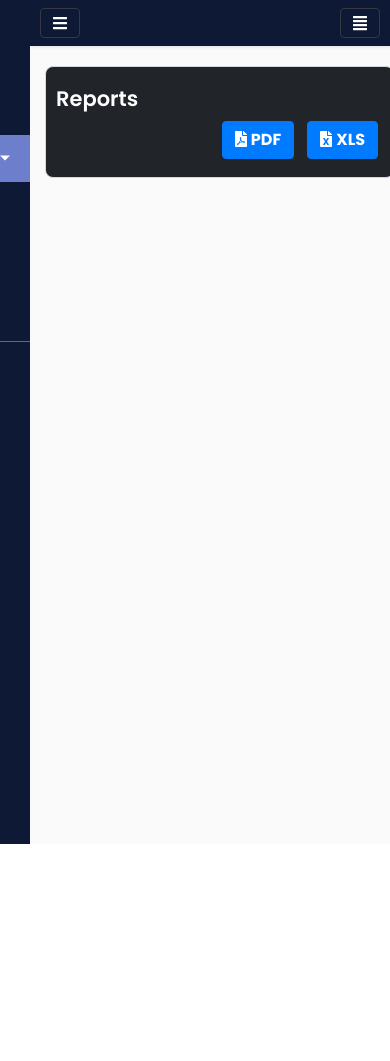
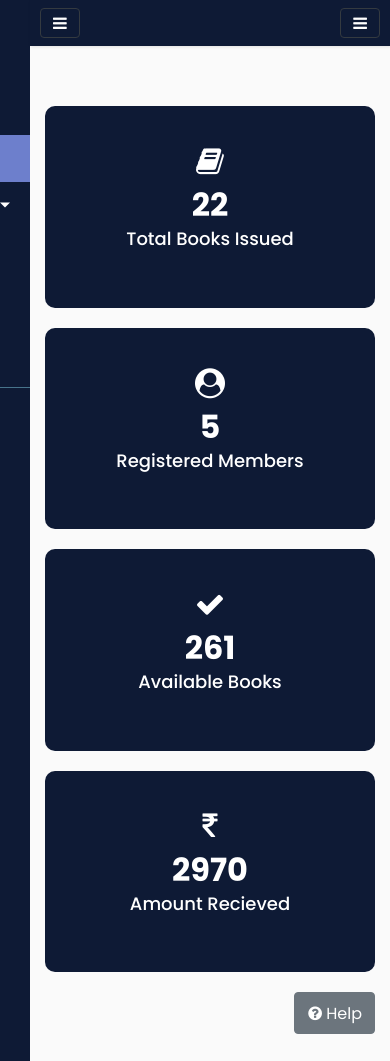
Before and after one commit to Nishant-nj2000/Library_Management, a Flask app: page / in a window 390 px wide. Before the commit the page ends 844 px from the top, so only its background shows below. Run offline with Flask 2, Linux system fonts and the light colour scheme; data comes from the database, SQL or seed files in the repository; some libraries are stand-ins or nearby versions.

Commit message:
homepage  dynamic and terms of service for issue books done

```diff
--- a/app.py
+++ b/app.py
@@ -50,7 +50,15 @@ def mysql_query(sql):
 
 @app.route('/')
 def main():
-	return render_template('index.html')
+	total_books_issued = mysql_query("SELECT count(t_id) as total_books_issued from transactions")
+	total_books_issued = total_books_issued[0]['total_books_issued']
+	registered_members = mysql_query("SELECT count(member_id) as registered_members from members")
+	registered_members = registered_members[0]['registered_members']
+	available_books = mysql_query("SELECT sum(stock) as available_books from books")
+	available_books = available_books[0]['available_books']
+	total_amount_recieved = mysql_query("SELECT sum(total_amount_paid) as total_amount_recieved from members")
+	total_amount_recieved = total_amount_recieved[0]['total_amount_recieved']
+	return render_template('index.html',total_books_issued = total_books_issued, registered_members = registered_members, available_books = available_books, total_amount_recieved = total_amount_recieved)
 
 @app.route('/import_book', methods=['POST'])
 def import_book():
@@ -176,6 +184,17 @@ def delete_member():
 	data = mysql_query("SELECT * from members")
 	return render_template('manage_members.html',data=data)
 
+@app.route('/terms_check',methods=['POST'])
+def terms_check():
+	if request.method == 'POST':
+		value = request.form['terms_checkbox']
+		if value == '':
+			return redirect(url_for('main'))
+		else:
+			return redirect(url_for('issue_books_page_load'))
+
+
+
 @app.route('/issue_books_page_load')
 def issue_books_page_load():
 	data = mysql_query("SELECT book_id,title from books")
@@ -268,13 +287,13 @@ def outstanding_settlement():
 @app.route('/report1')
 def report1():
 	data = mysql_query("SELECT * from members order by total_amount_paid DESC")
-	return render_template('index.html',data = data)
+	return render_template('reports.html',data = data)
 
 @app.route('/report2')
 def report2():
 	data2 = mysql_query("SELECT b.book_id,b.title,b.authors,b.publication_date,b.stock,b.total_stock,b.publisher,b.ratings_count,count(t.book_id) from transactions t,books b where b.book_id = t.book_id group by t.book_id order by count(t.book_id) DESC")
 	print(data2)
-	return render_template('index.html',data2 = data2)
+	return render_template('reports.html',data2 = data2)
 
 
 if __name__ == "__main__":
--- /dev/null
+++ b/static/dashboard/css/homepage.css
@@ -0,0 +1,44 @@
+.container {
+    margin-top: 60px;
+}
+
+.counter-box {
+    display: block;
+    background: #f6f6f6;
+    padding: 40px 20px 53px;
+    text-align: center;
+    border-radius: 10px;
+    margin-bottom: 20px;
+}
+
+.counter-box p {
+    margin: 5px 0 0;
+    padding: 0;
+    color: #909090;
+    font-size: 18px;
+    font-weight: 500
+}
+
+.counter-box i {
+    font-size: 30px;
+    margin: 0 0 15px;
+    color: white;
+}
+
+.counter {
+    display: block;
+    font-size: 32px;
+    font-weight: 700;
+    color: #666;
+    line-height: 28px
+}
+
+.counter-box.colored {
+    background: #0e1a35
+}
+
+.counter-box.colored p,
+.counter-box.colored i,
+.counter-box.colored .counter {
+    color: #fff
+}
--- a/template/index.html
+++ b/template/index.html
@@ -4,90 +4,127 @@
 {% block nav_home %}class = "active" {% endblock %}
 
 {% block searchbox %}
-    <input class="form-control" name="input_value" type="search" placeholder="Search here" id="myInput4" onkeyup="search_reports()">
+    <input class="form-control" name="input_value" type="search" placeholder="Search here">
 {% endblock %}
 
+
 {% block content %}
+<div class="container">
+    <div class="row">
+        <div class="four col-md-3">
+            <div class="counter-box colored"><i class="fa fa-book" aria-hidden="true"></i><span class="counter">{{ total_books_issued }} </span>
+                <p>Total Books Issued</p>
+            </div>
+        </div>
+        <div class="four col-md-3">
+            <div class="counter-box colored"><i class="fa fa-user-circle"></i><span class="counter">{{ registered_members }}</span>
+                <p>Registered Members</p>
+            </div>
+        </div>
+        <div class="four col-md-3">
+            <div class="counter-box colored"> <i class="fa fa-check"></i> <span class="counter">{{ available_books }}</span>
+                <p>Available Books</p>
+            </div>
+        </div>
+        <div class="four col-md-3">
+            <div class="counter-box colored"><i class="fa fa-inr" aria-hidden="true"></i><span class="counter">{{ total_amount_recieved }}</span>
+                <p>Amount Recieved</p>
+            </div>
+        </div>
+    </div>
 
     <div class="row">
-        <div class="col-md-12 col-sm-4">
-            <div class="sales report">
-                <h2>Reports</h2>
-                <div class="btn-group col-md-4">
-                    <ul class="list-inline header-top my-2 my-lg-0 ml-auto">
-                        <li class="hidden-xs" ><button id="pdf" class="btn btn-primary btn-md btn-xs" onclick="printDiv()"><i class="fa fa-file-pdf" aria-hidden="true" style="color: white;"></i> <b>PDF</b></button></li>
-                            &nbsp
-                        <li class="hidden-xs" ><button id="excel" class="btn btn-primary btn-md btn-xs" onclick="fnExcelReport()"><i class="fa fa-file-excel" aria-hidden="true" style="color: white;"></i> <b>XLS</b></button></li>
-                    </ul>
+        <div class="col-md-12">
+            <button class="btn btn-secondary" style="float: right;" data-toggle="collapse" data-target="#demo"><i class="fa fa-question-circle circle-icon" aria-hidden="true"></i> Help </button> <br><br>
+        </div>
+    </div>
+
+    <div class="row">
+        <div class="col-md-12">
+            <div id="demo" class="collapse">
+                <div id="accordion">
+                    <div class="card" style="border-radius: 10px;">
+                      <div class="card-header" id="headingOne" style="background-color: #0e1a35; border-radius: 10px;">
+                        <h5 class="mb-0">
+                          <button class="btn btn-link" data-toggle="collapse" data-target="#collapseOne" aria-expanded="true" aria-controls="collapseOne" style="text-decoration: none; color: white; width: 100%; text-align: left;">
+                            Manage Books
+                          </button>
+                        </h5>
+                      </div>
+                      <div id="collapseOne" class="collapse show" aria-labelledby="headingOne" data-parent="#accordion">
+                        <div class="card-body" style="background-color: azure;">
+                          <strong><h5>Add Book</h5></strong>
+                          <p>- This will add a book directly to the database alongwith the details you provide while <a href="{{url_for('manage_books')}}" style="color: #0e1a35;">adding a new book.</a></p>
+
+                          <strong><h5>Import Book</h5></strong>
+                          <p>- This will import the available quantities of specific book present in the api to the database.</p>
+                          <p>-This can also import specific number of random books present in the api to the database, if no parameters were given.</p>
+
+                          <strong><h5>Update Book</h5></strong>
+                          <p>- This will open a modal box with details of particular book already filled, the user can edit any of the fields submit the same for getting the book updated.</p>
+
+                          <strong><h5>Delete Book</h5></strong>
+                          <p>- This will delete the book permanently from the database.</p>
+
+                        </div>
+                      </div>
+                    </div>
+                    <div class="card" style="border-radius: 10px;">
+                      <div class="card-header" id="headingTwo" style="background-color: #0e1a35; border-radius: 10px;">
+                        <h5 class="mb-0">
+                          <button class="btn btn-link collapsed" data-toggle="collapse" data-target="#collapseTwo" aria-expanded="false" aria-controls="collapseTwo" style="text-decoration: none; color: white; width: 100%; text-align: left;">
+                            Manage Members
+                          </button>
+                        </h5>
+                      </div>
+                      <div id="collapseTwo" class="collapse" aria-labelledby="headingTwo" data-parent="#accordion">
+                        <div class="card-body" style="background-color: azure;">
+                            <strong><h5>Add Member</h5></strong>
+                            <p>- This will add a member directly to the database alongwith the details you provide while <a href="{{url_for('manage_members')}}" style="color: #0e1a35;">adding a new member.</a></p>
+
+                            <strong><h5>Update Member</h5></strong>
+                            <p>- This will open a modal box with details of member already filled, the user can change any of the details and submit the same for updating the member details.</p>
+
+                            <strong><h5>Delete Member</h5></strong>
+                            <p>- This will This will delete the member permanently from the database.</p>
+
+                        </div>
+                      </div>
+                    </div>
+                    <div class="card" style="border-radius: 10px;">
+                      <div class="card-header" id="headingThree" style="background-color: #0e1a35; border-radius: 10px;">
+                        <h5 class="mb-0">
+                          <button class="btn btn-link collapsed" data-toggle="collapse" data-target="#collapseThree" aria-expanded="false" aria-controls="collapseThree" style="text-decoration: none; color: white; width: 100%; text-align: left;">
+                            Issue Books
+                          </button>
+                        </h5>
+                      </div>
+                      <div id="collapseThree" class="collapse" aria-labelledby="headingThree" data-parent="#accordion">
+                        <div class="card-body" style="background-color: azure;">
+                            <strong><h5>Issuing a Book</h5></strong>
+                            <p>- The book name can be selected from the autocomplete dropdown.</p>
+                            <p>- Then the member name can be selected from another autocomplete dropdown.</p>
+                            <p>- Clicking submit will issue the book to the particular member while <a href="{{url_for('issue_books_page_load')}}" style="color: #0e1a35;">issuing a book.</a></p>
+
+                            <strong><h5>Returning a Book</h5></strong>
+                            <p>- Once the member returns a book two options for Rent Paid will be asked Yes or No.</p>
+                            <p>- If Yes, then the no outstanding amount will be recorded for the user.</p>
+                            <p>- If No, then the particular amount to be collected will be transfered to the outstanding amount.</p>
+
+                            <strong><h5>Outstanding Amount Settlement</h5></strong>
+                            <p>- The outstanding amount settlement can be cleared by timely partial payments and complete payment at once.</p>
+
+                            <strong><h5>Terms</h5></strong>
+                            <p>- Same member cannot be issued a particular book for the second time if not returned the same by him/her.</p>
+                            <p>- A member's outstanding amount should not be greater than 500 otherwise the book cannot be issued to that member.</p>
+                            <p>- A member can only be issued 2 book at once. After that return a book to issue another.</p>
+                        </div>
+                      </div>
+                    </div>
                 </div>
             </div>
         </div>
     </div>
 
-    <div id="printdivision">
-        <br>
-        {% if data %}
-        <h4 align="center"> Report - Highest Paying Customer </h4><br>
-        <table class="table table-hover table-responsive" id="report_table">
-            <thead class="thead-dark">
-                <th scope="col">Member Id</th>
-                <th scope="col">Member Name</th>
-                <th scope="col">Mobile no.</th>
-                <th scope="col">Email Id</th>
-                <th scope="col">Address</th>
-                <th scope="col">Total Amount Paid</th>
-            </thead>
-            {% for x in data %}
-            <tbody>
-                <tr>
-                    <td>{{ x['member_id'] }}</td>
-                    <td>{{ x['m_name'] }}</td>
-                    <td>{{ x['mobile'] }}</td>
-                    <td>{{ x['email_id'] }}</td>
-                    <td>{{ x['m_address'] }}</td>
-                    <td>{{ x['total_amount_paid'] }}</td>
-                </tr>
-            </tbody>
-            {% endfor %}
-        </table>
-        {% endif %}
-
-
-        {% if data2 %}
-        <h4 align="center"> Report - Most Popular Books </h4><br>
-        <table class="table table-hover table-responsive" id="report_table">
-            <thead class="thead-dark">
-                <th scope="col">Book Id</th>
-                <th scope="col">Book Title</th>
-                <th scope="col">Authors</th>
-                <th scope="col">Publisher</th>
-                <th scope="col">Ratings</th>
-                <th scope="col">Publication Date</th>
-                <th scope="col">Available No. of Books</th>
-                <th scope="col">Total Stock</th>
-                <th scope="col">Book issued (times)</th>
-            </thead>
-
-            <tbody>
-                {% for x in data2 %}
-                    <tr>
-                        <td>{{ x['book_id'] }}</td>
-                        <td>{{ x['title'] }}</td>
-                        <td>{{ x['authors'] }}</td>
-                        <td>{{ x['publisher'] }}</td>
-                        <td>{{ x['ratings_count'] }}</td>
-                        <td>{{ x['publication_date'] }}</td>
-                        {% if x['stock'] == 0 %}
-                            <td style="color:red">{{ x['stock'] }}</button></td>
-                        {% else %}
-                            <td>{{ x['stock'] }}</td>
-                        {% endif %}
-                        <td>{{ x['total_stock'] }}</td>
-                        <td>{{ x['count(t.book_id)'] }}</td>
-                    </tr>
-                {% endfor %}
-            </tbody>
-        </table>
-        {% endif %}
-    </div>
+</div>
 {% endblock %}
--- a/template/manage_books.html
+++ b/template/manage_books.html
@@ -95,7 +95,7 @@
                     {% else %}
                         <td>{{ x['stock'] }}</td>
                     {% endif %}
-                    <td style="text-align: center;"><button type="submit" name="update" class="btn btn-primary" data-toggle="modal" data-target="#update_book{{ x['book_id'] }}" style="border-radius: 20px;"><i class="fas fa-edit circle-icon" aria-hidden="true"></i></button></td>
+                    <td style="text-align: center;"><button type="submit" name="update" class="btn btn-primary" data-toggle="modal" data-target="#update_book{{ x['book_id'] }}" style="border-radius: 20px;"><i class="fa fa-edit circle-icon" aria-hidden="true"></i></button></td>
                     <td style="text-align: center;"><button type="submit" name="delete" class="btn btn-danger" data-toggle="modal" data-target="#delete_book{{ x['book_id'] }}" style="border-radius: 20px;"><i class="fa fa-trash circle-icon" aria-hidden="true"></i></button></td>
                 </tr>
             {% endfor %}
--- a/template/manage_members.html
+++ b/template/manage_members.html
@@ -85,7 +85,7 @@
                     <td>{{ x['email_id'] }}</td>
                     <td>{{ x['m_address'] }}</td>
                     <td>{{ x['total_amount_paid'] }}</td>
-                    <td style="text-align: center;"><button type="submit" name="update" class="btn btn-primary" data-toggle="modal" data-target="#update_member{{ x['member_id'] }}" style="border-radius: 20px;"><i class="fas fa-edit circle-icon" aria-hidden="true"></i></button></td>
+                    <td style="text-align: center;"><button type="submit" name="update" class="btn btn-primary" data-toggle="modal" data-target="#update_member{{ x['member_id'] }}" style="border-radius: 20px;"><i class="fa fa-edit circle-icon" aria-hidden="true"></i></button></td>
                     <td style="text-align: center;"><button type="submit" name="delete" class="btn btn-danger" data-toggle="modal" data-target="#delete_member{{ x['member_id'] }}" style="border-radius: 20px;"><i class="fa fa-trash circle-icon" aria-hidden="true"></i></button></td>
                 </tr>
             {% endfor %}
--- a/template/parent.html
+++ b/template/parent.html
@@ -7,14 +7,15 @@
     <meta http-equiv="X-UA-Compatible" content="IE=edge">
 
     <!-- Bootstrap CSS CDN -->
-    <link rel="stylesheet" href="https://stackpath.bootstrapcdn.com/bootstrap/4.1.0/css/bootstrap.min.css" integrity="sha384-9gVQ4dYFwwWSjIDZnLEWnxCjeSWFphJiwGPXr1jddIhOegiu1FwO5qRGvFXOdJZ4" crossorigin="anonymous">
+    <link rel="stylesheet" href="https://stackpath.bootstrapcdn.com/bootstrap/4.1.0/css/bootstrap.min.css">
     <!-- My Custom CSS -->
-    <link rel="stylesheet" href="{{ url_for('static', filename='dashboard/style.css') }}">
-    <link href="{{ url_for('static', filename='dashboard/main.css') }}" rel="stylesheet">
+    <link rel="stylesheet" href="{{ url_for('static', filename='dashboard/css/style.css') }}">
+    <link href="{{ url_for('static', filename='dashboard/css/main.css') }}" rel="stylesheet">
+    <link href="{{ url_for('static', filename='dashboard/css/homepage.css') }}" rel="stylesheet">
     <link rel="stylesheet" href="https://cdnjs.cloudflare.com/ajax/libs/font-awesome/4.7.0/css/font-awesome.min.css">
+    <link rel="stylesheet" href="https://cdnjs.cloudflare.com/ajax/libs/font-awesome/4.0.3/css/font-awesome.css">
     <!-- Font Awesome JS -->
-    <script defer src="https://use.fontawesome.com/releases/v5.0.13/js/solid.js" integrity="sha384-tzzSw1/Vo+0N5UhStP3bvwWPq+uvzCMfrN1fEFe+xBmv1C/AtVX5K0uZtmcHitFZ" crossorigin="anonymous"></script>
-    <script defer src="https://use.fontawesome.com/releases/v5.0.13/js/fontawesome.js" integrity="sha384-6OIrr52G08NpOFSZdxxz1xdNSndlD4vdcf/q2myIUVO0VsqaGHJsB0RaBE01VTOY" crossorigin="anonymous"></script>
+    <script defer src="https://use.fontawesome.com/releases/v5.0.13/js/solid.js"></script>
 </head>
 
 <body>
@@ -26,9 +27,11 @@
             </div>
 
             <ul class="list-unstyled components">
-
                 <li {% block nav_home %} {% endblock %}>
-                    <a href="#homeSubmenu" data-toggle="collapse" aria-expanded="false" class="dropdown-toggle"><i class="fa fa-file" aria-hidden="true"></i>&nbsp  Reports</a>
+                    <a href="{{url_for('main')}}"><i class="fa fa-home" aria-hidden="true"></i>  Home</a>
+                </li>
+                <li {% block nav_reports %} {% endblock %}>
+                    <a href="#homeSubmenu" data-toggle="collapse" aria-expanded="false" class="dropdown-toggle"><i class="fa fa-line-chart" aria-hidden="true"></i>&nbsp  Reports</a>
                     <ul class="collapse list-unstyled" id="homeSubmenu">
                         <li>
                             <a href="{{url_for('report1')}}">Highest Paying Customer</a>
@@ -57,10 +60,10 @@
                     <div class="container-fluid">
 
                         <button type="button" id="sidebarCollapse" class="btn btn-dark" style="background-color: #0e1a35;">
-                            <i class="fas fa-bars"></i>
+                            <i class="fa fa-bars"></i>
                         </button>
                         <button style="background-color: #0e1a35;" class="btn btn-dark d-inline-block d-lg-none ml-auto" type="button" data-toggle="collapse" data-target="#navbarSupportedContent" aria-controls="navbarSupportedContent" aria-expanded="false" aria-label="Toggle navigation">
-                            <i class="fas fa-align-justify"></i>
+                            <i class="fa fa-bars"></i>
                         </button>
 
                         <div class="collapse navbar-collapse" id="navbarSupportedContent">
@@ -86,13 +89,19 @@
 
         </div>
     </div>
+    <!-- jQuery CDN - Slim version (=without AJAX) -->
+    <script src="https://cdnjs.cloudflare.com/ajax/libs/jquery/3.2.1/jquery.min.js"></script>
+    <!-- Popper.JS -->
+    <script src="https://cdnjs.cloudflare.com/ajax/libs/popper.js/1.14.0/umd/popper.min.js"></script>
+    <!-- Bootstrap JS -->
+    <script src="https://stackpath.bootstrapcdn.com/bootstrap/4.1.0/js/bootstrap.min.js"></script>
+    <script src="https://stackpath.bootstrapcdn.com/bootstrap/4.0.0/js/bootstrap.bundle.min.js"></script>
 
-    <!-- jQuery CDN - Slim version (=without AJAX) -->
-    <script src="https://code.jquery.com/jquery-3.3.1.slim.min.js" integrity="sha384-q8i/X+965DzO0rT7abK41JStQIAqVgRVzpbzo5smXKp4YfRvH+8abtTE1Pi6jizo" crossorigin="anonymous"></script>
-    <!-- Popper.JS -->
-    <script src="https://cdnjs.cloudflare.com/ajax/libs/popper.js/1.14.0/umd/popper.min.js" integrity="sha384-cs/chFZiN24E4KMATLdqdvsezGxaGsi4hLGOzlXwp5UZB1LY//20VyM2taTB4QvJ" crossorigin="anonymous"></script>
-    <!-- Bootstrap JS -->
-    <script src="https://stackpath.bootstrapcdn.com/bootstrap/4.1.0/js/bootstrap.min.js" integrity="sha384-uefMccjFJAIv6A+rW+L4AHf99KvxDjWSu1z9VI8SKNVmz4sk7buKt/6v9KI65qnm" crossorigin="anonymous"></script>
+    <script>
+        $(document).ready(function(){
+            $("#myModal").modal('show');
+        });
+    </script>
 
     <script type="text/javascript">
         $(document).ready(function () {
```
Also changed, not shown: template/issue_books.html (+32 -0 lines), template/reports.html (added, +93 -0 lines), static/dashboard/css/main.css (renamed from static/dashboard/main.css), static/dashboard/css/style.css (renamed from static/dashboard/style.css).
